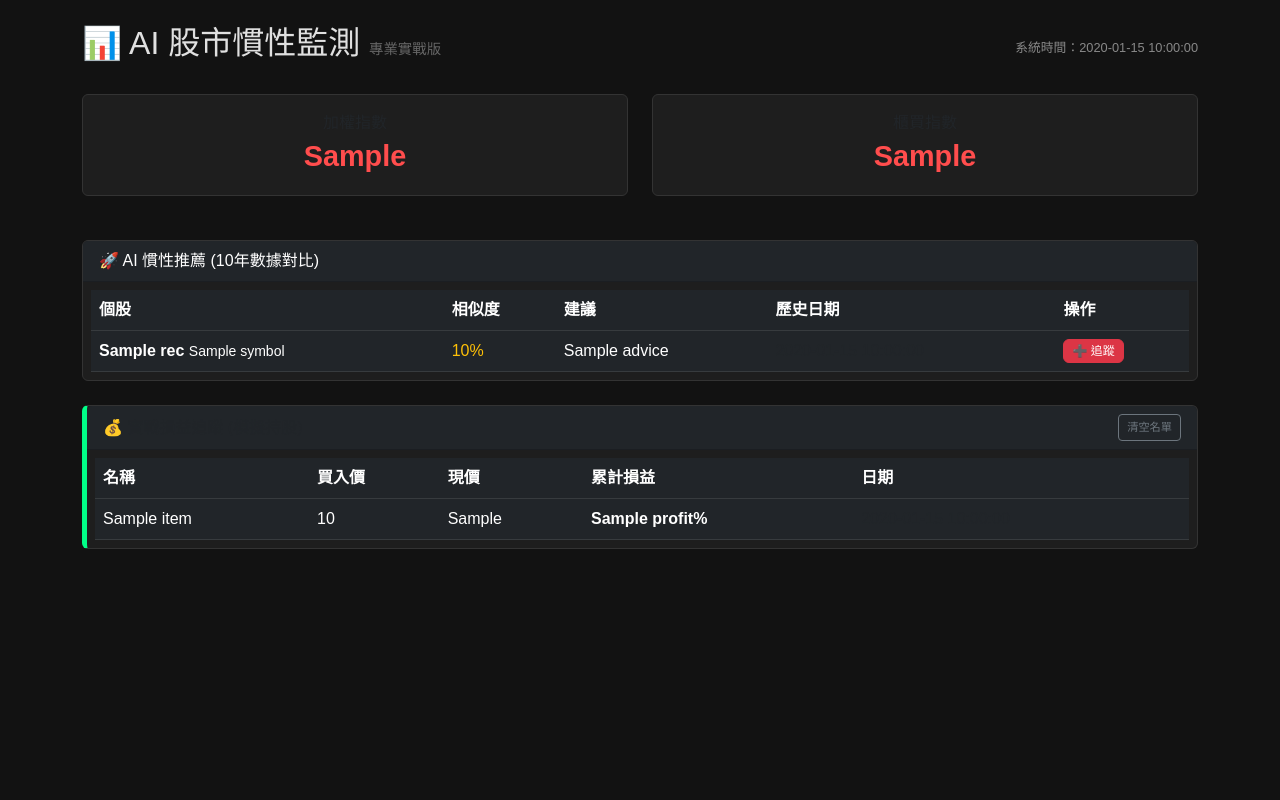
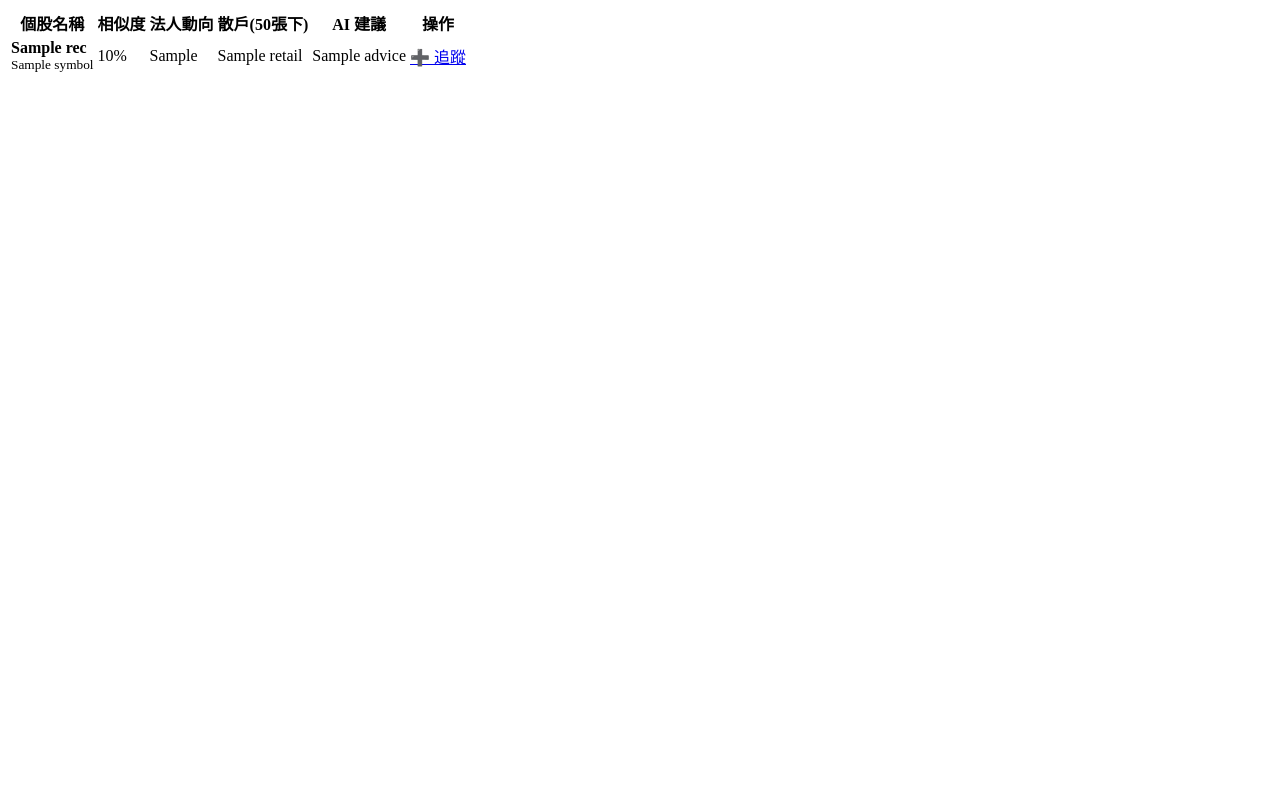
Before and after one commit to dannykao0715-code/stock-ai, a Flask app: template templates/index.html in a window 1280 px wide. Run offline with Flask 3, Linux system fonts and the light colour scheme; the template is opened without the code that fills it: most values are stand-ins (such as "Sample title", 1, 10 or a date in 2020).

Commit message:
Update index.html

```diff
--- a/templates/index.html
+++ b/templates/index.html
@@ -1,77 +1,26 @@
-<!DOCTYPE html>
-<html lang="zh-TW">
-<head>
-    <meta charset="UTF-8">
-    <meta name="viewport" content="width=device-width, initial-scale=1.0">
-    <title>AI 股市監測實戰版</title>
-    <link href="https://cdn.jsdelivr.net/npm/bootstrap@5.3.0/dist/css/bootstrap.min.css" rel="stylesheet">
-    <style>
-        body { background-color: #121212; color: #e0e0e0; font-family: "Microsoft JhengHei", sans-serif; }
-        .card { background-color: #1e1e1e; border: 1px solid #333; margin-bottom: 20px; }
-        .index-value { font-size: 1.8rem; font-weight: bold; color: #ff4d4d; }
-        .btn-track { font-size: 0.75rem; padding: 2px 8px; }
-        .profit-up { color: #ff4d4d; font-weight: bold; }
-        .profit-down { color: #00ff88; font-weight: bold; }
-    </style>
-</head>
-<body>
-<div class="container mt-4">
-    <div class="d-flex justify-content-between align-items-center mb-4">
-        <h2>📊 AI 股市慣性監測 <small style="font-size: 0.9rem; color: #666;">專業實戰版</small></h2>
-        <div class="text-end" style="font-size: 0.8rem; color: #888;">系統時間：{{ current_time }}</div>
-    </div>
-
-    <div class="row mb-4">
-        <div class="col-6"><div class="card p-3 text-center"><div>加權指數</div><div class="index-value">{{ tw_idx }}</div></div></div>
-        <div class="col-6"><div class="card p-3 text-center"><div>櫃買指數</div><div class="index-value">{{ otc_idx }}</div></div></div>
-    </div>
-
-    <div class="card">
-        <div class="card-header bg-dark text-white">🚀 AI 慣性推薦 (10年數據對比)</div>
-        <div class="table-responsive p-2">
-            <table class="table table-dark table-hover mb-0">
-                <thead><tr><th>個股</th><th>相似度</th><th>建議</th><th>歷史日期</th><th>操作</th></tr></thead>
+<table class="table table-dark table-hover">
+    <thead>
+        <tr>
+            <th>個股名稱</th>
+            <th>相似度</th>
+            <th>法人動向</th>
+            <th>散戶(50張下)</th>
+            <th>AI 建議</th>
+            <th>操作</th>
+        </tr>
+    </thead>
     <tbody>
         {% for rec in recommendations %}
         <tr>
-                        <td><strong>{{ rec.name }}</strong> <small>{{ rec.symbol }}</small></td>
+            <td><strong>{{ rec.name }}</strong><br><small class="text-muted">{{ rec.symbol }}</small></td>
             <td class="text-warning">{{ rec.score }}%</td>
+            <td><span class="badge bg-primary">{{ rec.inst_buy }}</span></td>
+            <td><span class="badge bg-info text-dark">{{ rec.retail }}</span></td>
             <td>{{ rec.advice }}</td>
-                        <td class="text-muted">{{ rec.history_date }}</td>
-                        <td><a href="/add_track/{{ rec.symbol }}" class="btn btn-danger btn-track">➕ 追蹤</a></td>
+            <td>
+                <a href="/add_track/{{ rec.symbol }}/{{ rec.name }}" class="btn btn-sm btn-danger">➕ 追蹤</a>
+            </td>
         </tr>
         {% endfor %}
     </tbody>
 </table>
-        </div>
-    </div>
-
-    <div class="card mt-4" style="border-left: 5px solid #00ff88;">
-        <div class="card-header bg-dark d-flex justify-content-between align-items-center">
-            <span>💰 實戰損益追蹤 (模擬持股)</span>
-            <a href="/clear_watchlist" class="btn btn-sm btn-outline-secondary" style="font-size: 0.7rem;">清空名單</a>
-        </div>
-        <div class="table-responsive p-2">
-            <table class="table table-dark mb-0">
-                <thead><tr><th>名稱</th><th>買入價</th><th>現價</th><th>累計損益</th><th>日期</th></tr></thead>
-                <tbody>
-                    {% for item in tracked_results %}
-                    <tr>
-                        <td>{{ item.name }}</td>
-                        <td>{{ item.buy_price }}</td>
-                        <td>{{ item.curr_p }}</td>
-                        <td class="{{ 'profit-up' if item.profit > 0 else 'profit-down' }}">
-                            {{ '+' if item.profit > 0 }}{{ item.profit }}%
-                        </td>
-                        <td class="text-muted">{{ item.date }}</td>
-                    </tr>
-                    {% else %}
-                    <tr><td colspan="5" class="text-center text-muted">目前尚無追蹤標的，請點擊上方按鈕加入。</td></tr>
-                    {% endfor %}
-                </tbody>
-            </table>
-        </div>
-    </div>
-</div>
-</body>
-</html>
```
Lines whose indentation alone changed are shown as unchanged.
